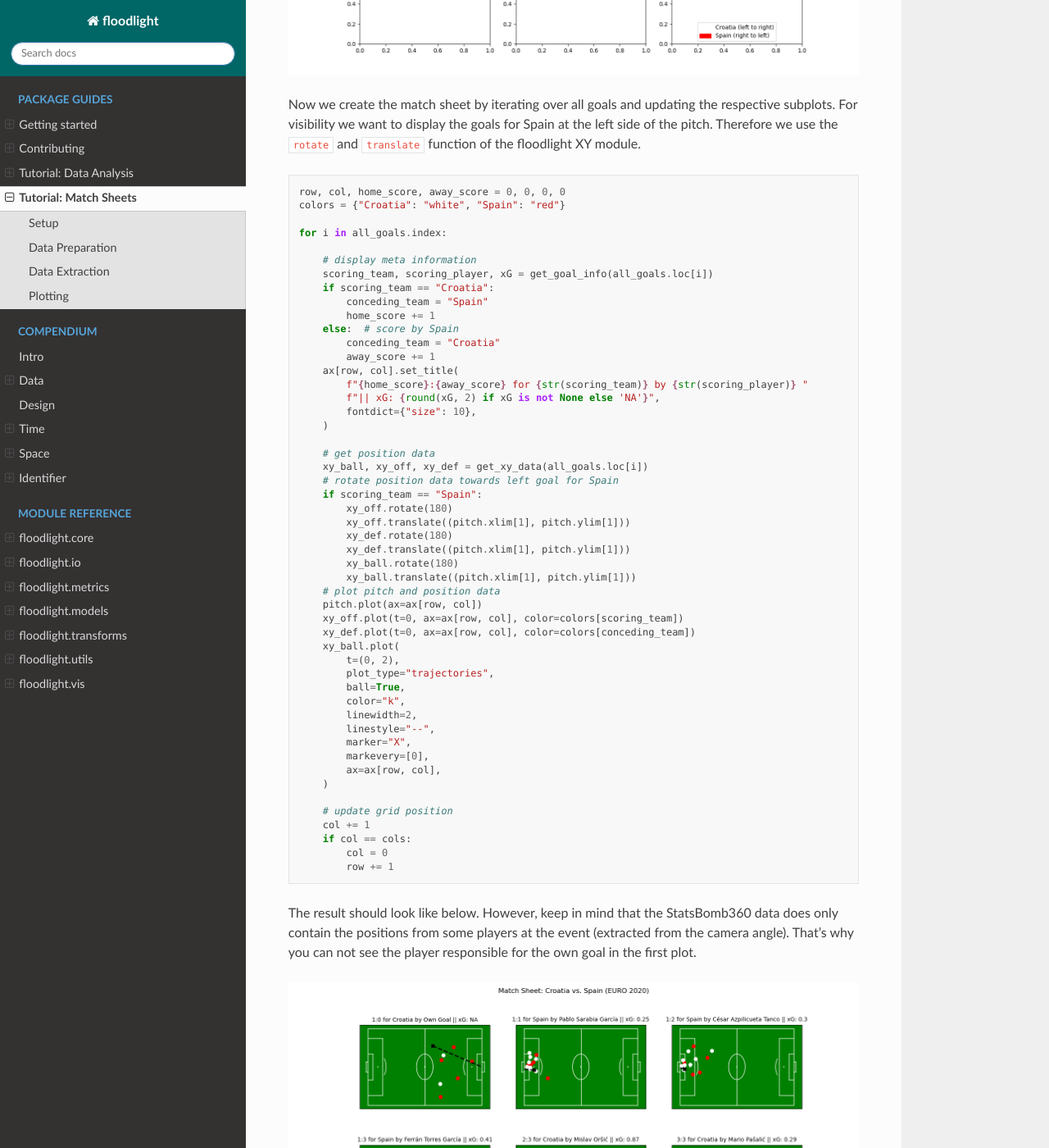
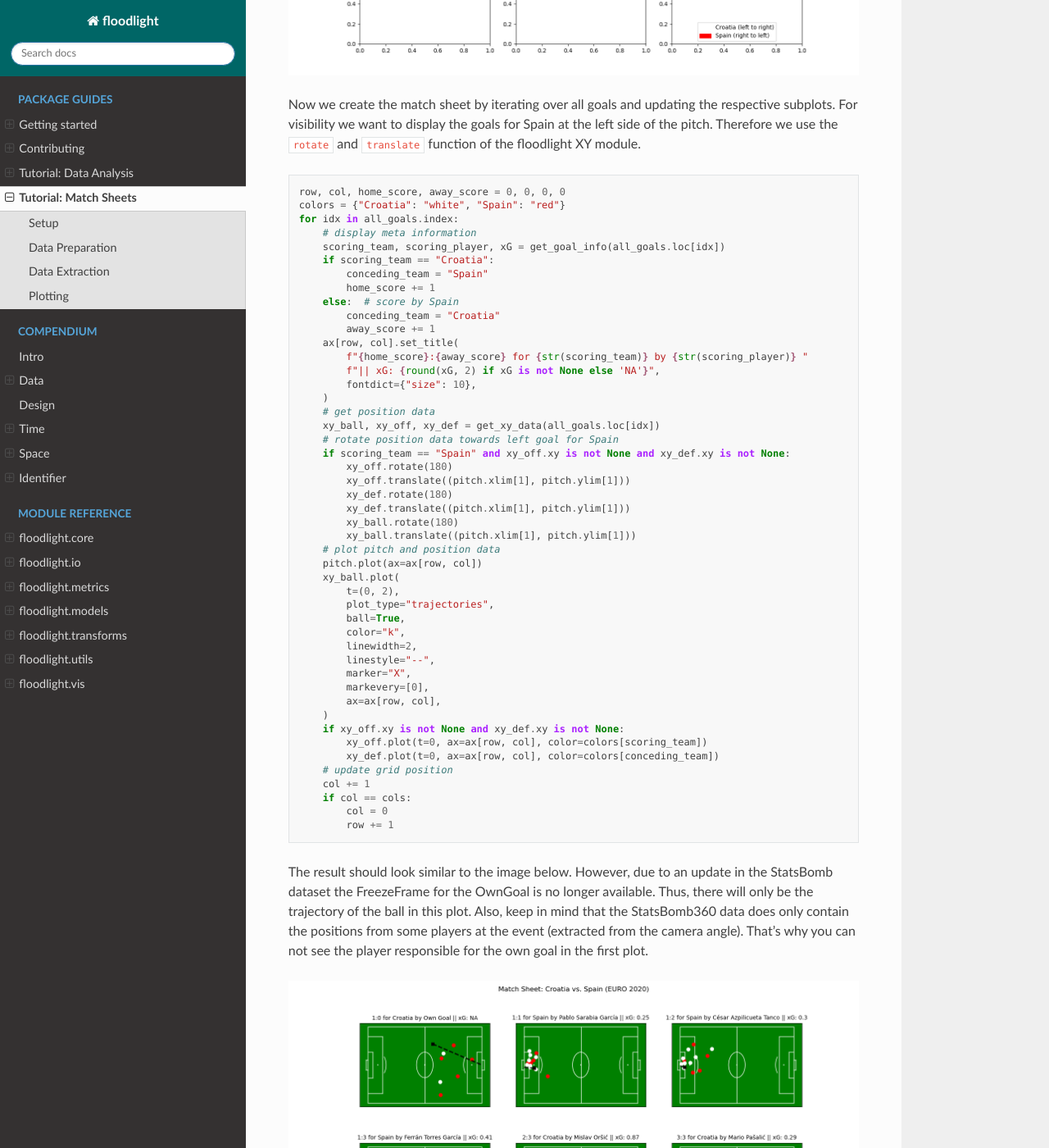
Before and after one commit to floodlight-sports/floodlight, a Sphinx documentation site: the page built from docs/source/guides/tutorial_matchsheets.rst, in a window 1280 px wide and 1400 px high, scrolled down 5143 px. Shown: the whole window at 82% size. Built offline with Sphinx 7.4.7 and the Read the Docs theme 2.0.0, drawn with Linux system fonts in a browser that asks for light colours; some of the changed text lies outside the part shown.

Commit message:
fix: io refactor fixes (#117)
* fix: typing typo

* fix: cases where stadium is missing in StatsBomb dataset (#118)

* fix: statsbomb tutorial (#119)

* docs: fixed bug in the statsbomb tutorial

* docs: change index names

* fix: statsperform parser typing (#120)

* fix: pass keyword sport when creating statsperform pitch

* fix: typo in docstring

* fix: tracab pitch generation

* fix: trajectory plotting indexing

* fix: xID definition indexing

* fix: add teamsheet as package level object

* fix: docstrings of Statsperform URL functions  (#121)

* fix: cases where stadium is missing in StatsBomb dataset

* fix: typo in docstrings

* fix: dfl docstrings (#122)

* fix: statsperform docstrings (#123)

---------

Co-authored-by: hbiermann95 <58177509+hbiermann95@users.noreply.github.com>

```diff
--- a/docs/source/guides/tutorial_matchsheets.rst
+++ b/docs/source/guides/tutorial_matchsheets.rst
@@ -125,30 +125,31 @@
 
     def get_xy_data(goal):
         # read positions at event
-        freeze_frame = ast.literal_eval(goal["qualifier"])["360_freeze_frame"]
-
+        qualifier = ast.literal_eval(goal["qualifier"])
+        freeze_frame = None
+        if "360_freeze_frame" in qualifier:
+            freeze_frame = qualifier["360_freeze_frame"]
         # set "to-location" to goal center if not available
         at_x, at_y, to_x, to_y = goal["at_x"], goal["at_y"], goal["to_x"], goal["to_y"]
         if np.isnan(goal["to_x"]):
             to_x = 120
         if np.isnan(goal["to_y"]):
             to_y = 40
-
-        # create arrays
         xy_ball = np.array([[at_x, at_y], [to_x, to_y]])
-        xy_off = np.array(
-            [player["location"] for player in freeze_frame if player["teammate"]]
-        )
-        xy_def = np.array(
-            [player["location"] for player in freeze_frame if not player["teammate"]]
-        )
-
-        # reshape arrays to represent a single frame
-        xy_off = xy_off.flatten()
-        xy_off = xy_off.reshape((1, len(xy_off)))
-        xy_def = xy_def.flatten()
-        xy_def = xy_def.reshape((1, len(xy_def)))
-
+        xy_off, xy_def = None, None
+        if freeze_frame is not None:
+            # create arrays
+            xy_off = np.array(
+                [player["location"] for player in freeze_frame if player["teammate"]]
+            )
+            xy_def = np.array(
+                [player["location"] for player in freeze_frame if not player["teammate"]]
+            )
+            # reshape arrays to represent a single frame
+            xy_off = xy_off.flatten()
+            xy_off = xy_off.reshape((1, len(xy_off)))
+            xy_def = xy_def.flatten()
+            xy_def = xy_def.reshape((1, len(xy_def)))
         # return XY objects
         return XY(xy=xy_ball), XY(xy=xy_off), XY(xy=xy_def)
 
@@ -160,20 +161,16 @@
 .. code-block:: python
 
     import matplotlib.pyplot as plt
-
     goal = all_goals.loc[all_goals.index[-1]]
-
     fig, ax = plt.subplots()
     scoring_team, scoring_player, xG = get_goal_info(goal)
     ax.set_title(
         f"Goal for {scoring_team} by {str(scoring_player)} "
         f"|| xG: {round(xG, 2) if xG is not None else 'NA'}",
-        fontdict={'size': 9}
+        fontdict={"size": 9},
     )
     pitch.plot(ax=ax)
     xy_ball, xy_off, xy_def = get_xy_data(goal)
-    xy_off.plot(t=0, ax=ax, color="red")
-    xy_def.plot(t=0, ax=ax, color="white")
     xy_ball.plot(
         t=(0, 2),
         plot_type="trajectories",
@@ -185,6 +182,9 @@
         markevery=[0],
         ax=ax,
     )
+    if xy_off.xy is not None and xy_def.xy is not None:
+        xy_off.plot(t=0, ax=ax, color="red")
+        xy_def.plot(t=0, ax=ax, color="white")
 
 .. image:: ../_img/tutorial_matchsheets_singlegoal.png
 
@@ -216,11 +216,9 @@
 
     row, col, home_score, away_score = 0, 0, 0, 0
     colors = {"Croatia": "white", "Spain": "red"}
-
-    for i in all_goals.index:
-
+    for idx in all_goals.index:
         # display meta information
-        scoring_team, scoring_player, xG = get_goal_info(all_goals.loc[i])
+        scoring_team, scoring_player, xG = get_goal_info(all_goals.loc[idx])
         if scoring_team == "Croatia":
             conceding_team = "Spain"
             home_score += 1
@@ -232,11 +230,10 @@
             f"|| xG: {round(xG, 2) if xG is not None else 'NA'}",
             fontdict={"size": 10},
         )
-
         # get position data
-        xy_ball, xy_off, xy_def = get_xy_data(all_goals.loc[i])
+        xy_ball, xy_off, xy_def = get_xy_data(all_goals.loc[idx])
         # rotate position data towards left goal for Spain
-        if scoring_team == "Spain":
+        if scoring_team == "Spain" and xy_off.xy is not None and xy_def.xy is not None:
             xy_off.rotate(180)
             xy_off.translate((pitch.xlim[1], pitch.ylim[1]))
             xy_def.rotate(180)
@@ -245,8 +242,6 @@
             xy_ball.translate((pitch.xlim[1], pitch.ylim[1]))
         # plot pitch and position data
         pitch.plot(ax=ax[row, col])
-        xy_off.plot(t=0, ax=ax[row, col], color=colors[scoring_team])
-        xy_def.plot(t=0, ax=ax[row, col], color=colors[conceding_team])
         xy_ball.plot(
             t=(0, 2),
             plot_type="trajectories",
@@ -258,14 +253,16 @@
             markevery=[0],
             ax=ax[row, col],
         )
-
+        if xy_off.xy is not None and xy_def.xy is not None:
+            xy_off.plot(t=0, ax=ax[row, col], color=colors[scoring_team])
+            xy_def.plot(t=0, ax=ax[row, col], color=colors[conceding_team])
         # update grid position
         col += 1
         if col == cols:
             col = 0
             row += 1
 
-The result should look like below. However, keep in mind that the StatsBomb360 data does only contain the positions from some players at the event (extracted from the camera angle). That's why you can not see the player responsible for the own goal in the first plot.
+The result should look similar to the image below. However, due to an update in the StatsBomb dataset the FreezeFrame for the OwnGoal is no longer available. Thus, there will only be the trajectory of the ball in this plot. Also, keep in mind that the StatsBomb360 data does only contain the positions from some players at the event (extracted from the camera angle). That's why you can not see the player responsible for the own goal in the first plot.
 
 .. image:: ../_img/tutorial_matchsheets_allgoals.png
 
--- a/floodlight/__init__.py
+++ b/floodlight/__init__.py
@@ -3,6 +3,7 @@
 from .core.pitch import Pitch
 from .core.xy import XY
 from .core.property import DyadicProperty, PlayerProperty, TeamProperty
+from .core.teamsheet import Teamsheet
 
 __all__ = [
     "__version__",
@@ -13,6 +14,7 @@
     "Pitch",
     "PlayerProperty",
     "TeamProperty",
+    "Teamsheet",
     "XY",
 ]
 
```
Also changed, not shown: 7 other files.
